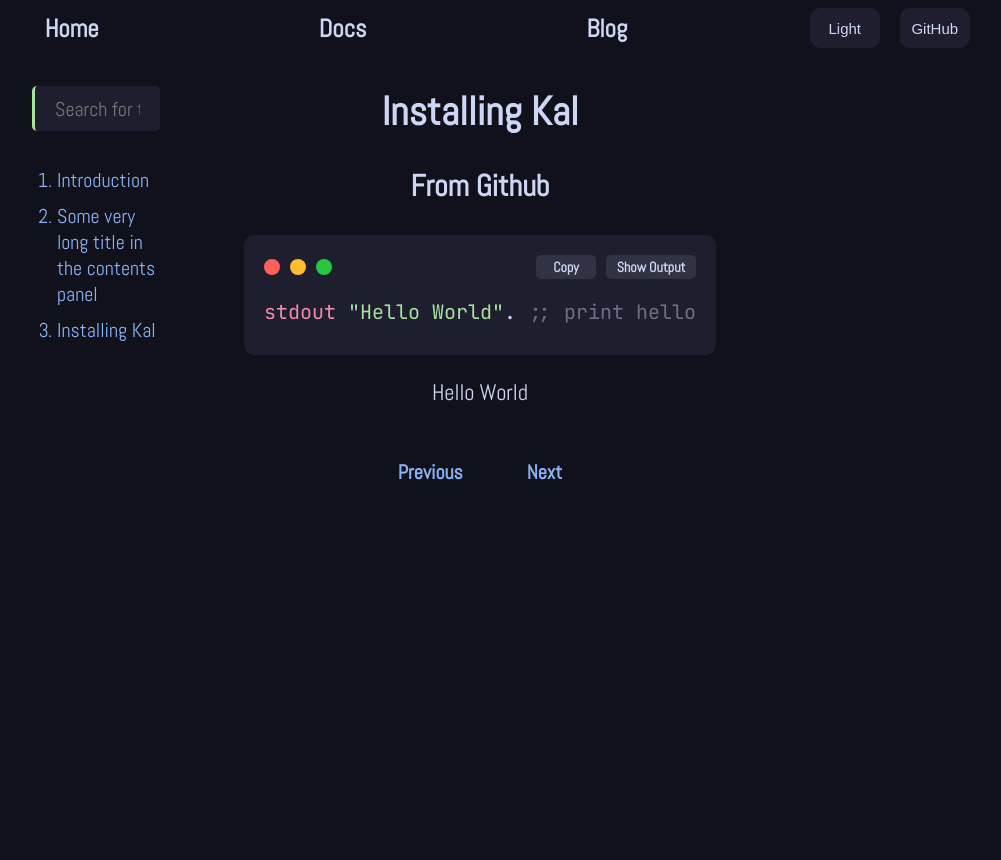
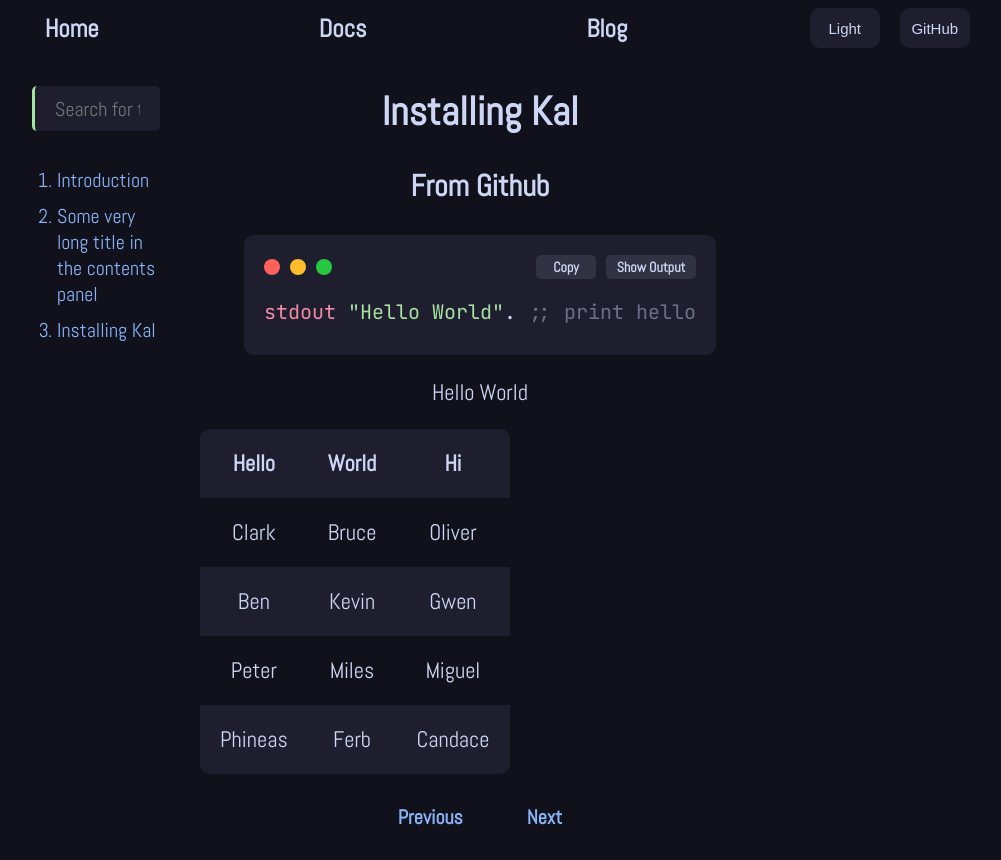
Before and after one commit to KILLinefficiency/KalWebsite, a SvelteKit app: page /docs/install in a window 1280 px wide. Shown: the whole page, without its empty margins (224-1225 px from the left). Before the commit the page ends 800 px from the top, so only its background shows below. Built offline with nearby package versions, Linux system fonts and the light colour scheme.

Commit message:
added the Table component

```diff
--- /dev/null
+++ b/src/lib/components/Table.svelte
@@ -0,0 +1,50 @@
+<script>
+    let { header = ["Hello", "World","ABC"], rows } = $props();
+</script>
+
+<style>
+    table {
+        border-collapse: collapse;
+    }
+    th, td {
+        padding: 20px;
+        text-align: center;
+    }
+    th:first-child {
+        border-top-left-radius: 10px;
+    }
+    th:last-child {
+        border-top-right-radius: 10px;
+    }
+    tr:last-child td:first-child {
+        border-bottom-left-radius: 10px;
+    }
+    tr:last-child td:last-child {
+        border-bottom-right-radius: 10px;
+    }
+    tr:nth-child(odd) {
+        background-color: var(--base);
+    }
+    tr:not(:first-child):hover {
+        color: var(--green);
+        font-weight: bold;
+    }
+</style>
+
+<table>
+    <tbody>
+        <tr>
+            {#each header as head}
+                <th>{head}</th>
+            {/each}
+        </tr>
+
+        {#each rows as row}
+            <tr>
+                {#each row as item}
+                    <td>{item}</td>
+                {/each}
+            </tr>
+        {/each}
+    </tbody>
+</table>
--- a/src/routes/docs/install/+page.svelte
+++ b/src/routes/docs/install/+page.svelte
@@ -1,8 +1,15 @@
 <script>
     import Content from "$lib/components/Content.svelte";
     import Code from "$lib/components/Code.svelte";
+    import Table from "$lib/components/Table.svelte";
 </script>
 
 <Content title="Installing Kal" desc="From Github" next="/docs" previous="/docs/">
     <Code caption="Hello World" code={'stdout "Hello World". ;; print hello'} output={"Hello World"} />
+    <Table header={["Hello", "World", "Hi"]} rows={[
+        ["Clark", "Bruce", "Oliver"],
+        ["Ben", "Kevin", "Gwen"],
+        ["Peter", "Miles", "Miguel"],
+        ["Phineas", "Ferb", "Candace"]
+    ]} />
 </Content>
```
